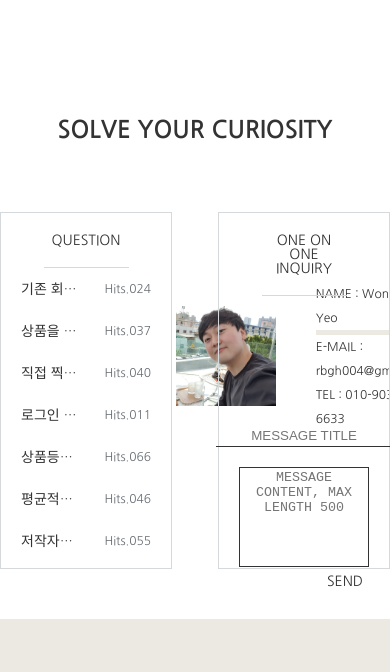
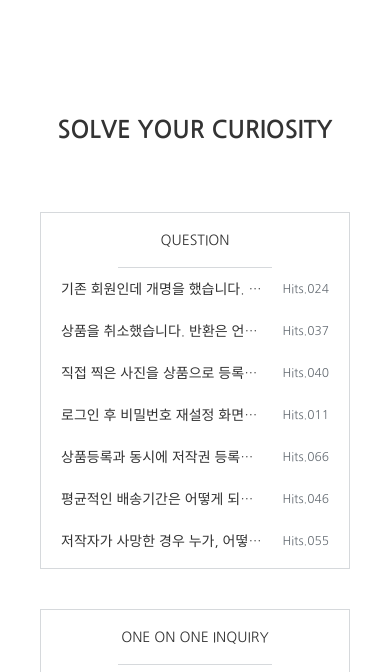
Before and after one commit to WonJun-Yeo/RubisCo_Studio, a plain HTML site: page customer.html in a window 390 px wide. Shown: the part 114-786 px from the top of the page. Drawn offline with nearby package versions, Linux system fonts and the light colour scheme.

Commit message:
[create] Implementation of main sections of responsive web customer service page

```diff
--- a/customer.html
+++ b/customer.html
@@ -15,6 +15,7 @@
     <link rel="stylesheet" href="./style/customer.css" />
     <link rel="stylesheet" href="./style/responsive/header_r.css">
     <link rel="stylesheet" href="./style/responsive/nav_r.css">
+    <link rel="stylesheet" href="./style/responsive/customer_r.css">
     <link rel="stylesheet" href="./style/responsive/footer_r.css">
     <title>Customer Survuce</title>
   </head>
--- /dev/null
+++ b/style/responsive/customer_r.scss
@@ -0,0 +1,15 @@
+@media screen and (max-width :992px) {
+    main {
+        .curiosity-box {
+            flex-direction: column;
+            .question {
+                width: calc(100% - 80px);
+                margin: 0 40px;
+            }
+            .inquiry {
+                width: calc(100% - 80px);
+                margin: 40px;
+            }
+        }
+    }
+}
```
Also changed, not shown: style/responsive/customer_r.css (added), 1 other file.
